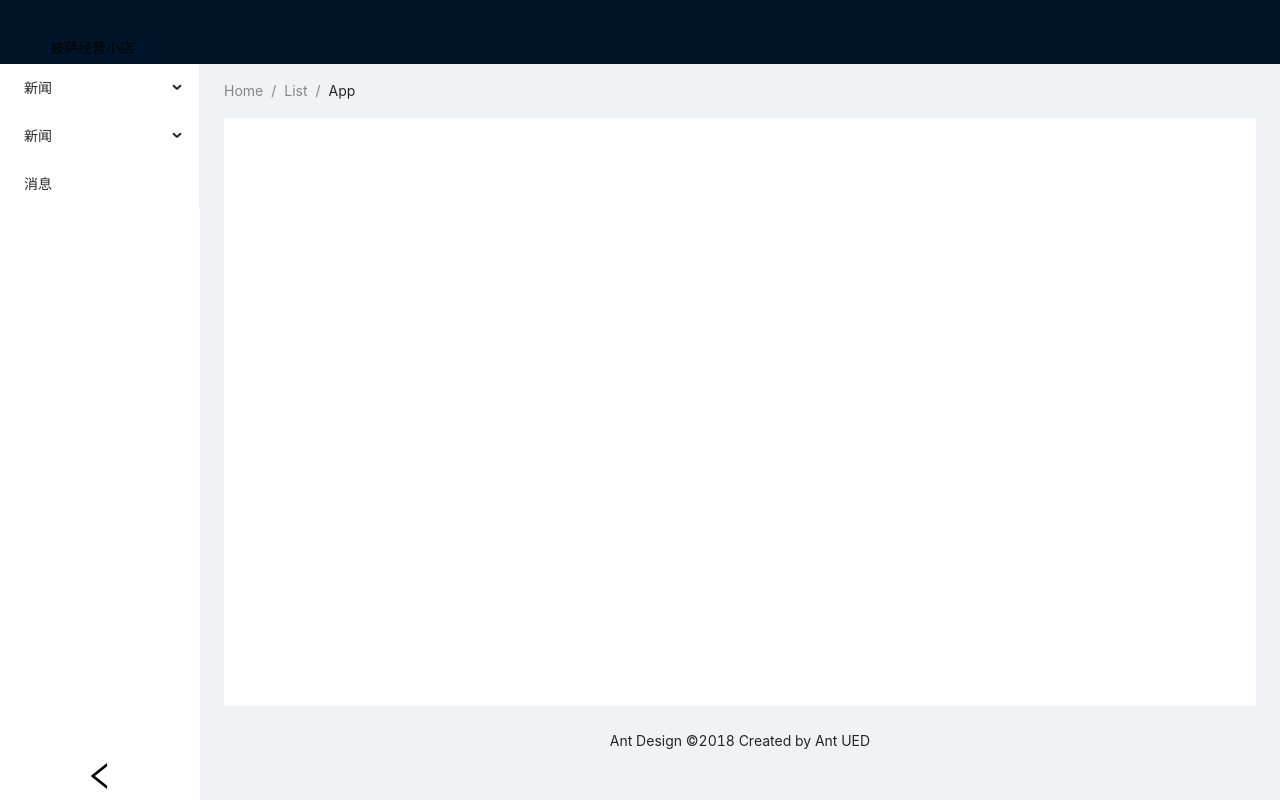
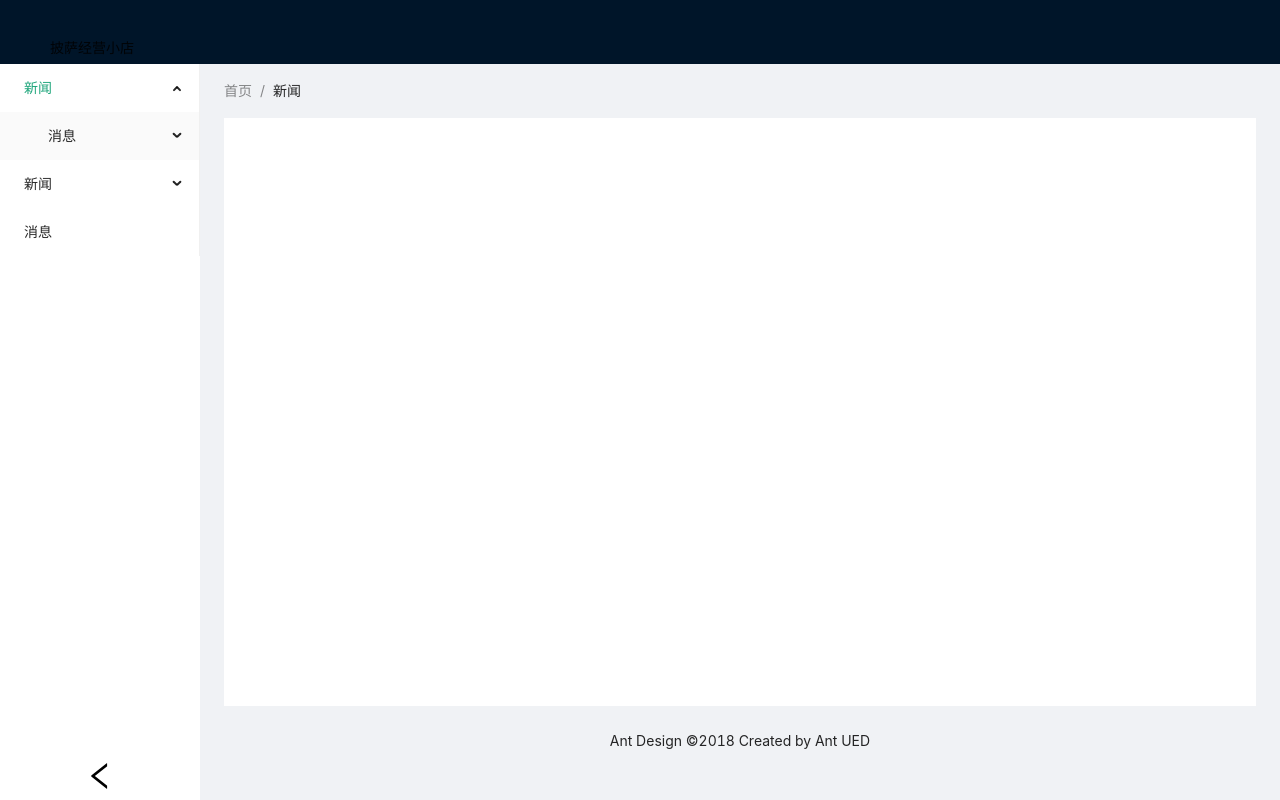
Before and after one commit to YvieWong/React-Study-Demo, a React (Create React App) app: page /MyLayout/news in a window 1280 px wide. Built offline with nearby package versions, Linux system fonts and the light colour scheme.

Commit message:
feat:动态面包屑实现

```diff
--- a/src/pages/dashboard/index.jsx
+++ b/src/pages/dashboard/index.jsx
@@ -1,5 +1,4 @@
 import React from 'react'
-import MyLayout from '../layout'
 
 export default function Dashboard () {
   return (
--- a/src/pages/layout/index.jsx
+++ b/src/pages/layout/index.jsx
@@ -1,10 +1,10 @@
-import React, { Fragment } from 'react'
+import React, { Fragment, useState, useEffect } from 'react'
 import { Layout, Menu, Breadcrumb } from 'antd';
 // import { UserOutlined, LaptopOutlined, NotificationOutlined } from '@ant-design/icons';
 const { SubMenu } = Menu;
 const { Header, Content, Footer, Sider } = Layout;
 import './index.scss'
-import { Link, useRoutes, Outlet } from 'react-router-dom';
+import { Link, useLocation, useRoutes } from 'react-router-dom';
 import { dynamicRoutingArray } from '../../router';
 
 
@@ -15,6 +15,7 @@ const MenuRout = () => {
 }
 
 const MySubMenu = (item) => {
+  if (item.isLayout === true) {
     return <SubMenu title={item.title} key={item.path}>
       {
         item.children.map(one => {
@@ -40,24 +41,65 @@ const MySubMenu = (item) => {
     </SubMenu>
   }
 
+}
+
 const MyMenuItem = (item, parentPath) => {
-  console.log(parentPath);
+  // console.log(parentPath);
+  if (item.isLayout === true) {
     return <Menu.Item key={item.path} >
       <Link to={parentPath + '/' + item.path}>
         {item.title}
       </Link>
     </Menu.Item>
+  }
+
 
 }
 
 export default function MyLayout () {
-  const [collapsed, setCollapsed] = React.useState(false)
+  const pathname = useLocation().pathname
+
+  const [collapsed, setCollapsed] = useState(false)
+  const [selected, setSelected] = useState([])
+  const [opened, setOpened] = useState([])
+  const [breads, setBreads] = useState([])
+
+  useEffect(() => {
+    writeBreadcrumb()
+    let selectPath = pathname.substring(pathname.lastIndexOf('/') + 1)
+    setSelected([selectPath])
+    let openedPath = pathname.substring(pathname.indexOf('/', 2) + 1)
+    setOpened(openedPath.split('/'))
+  }, [pathname])
+
+  useEffect(() => {
+    // console.log(breads);
+    if (breads.length === 0) {
+      let arr = pathname.split('/')
+      arr.splice(0, 1)
+      matchArray(arr, dynamicRoutingArray)
+    }
+  }, [breads])
 
 
-  function onCollapse (collapsed) {
-    console.log(collapsed);
-    setCollapsed(collapsed)
+  async function writeBreadcrumb () {
+    await setBreads([])
   }
+
+  function matchArray (array, allArr) {
+    allArr.map(item => {
+      if (array.indexOf(item.path) > 0) {
+        setBreads(() => {
+          breads.push(item)
+          return [...breads]
+        })
+      }
+      if (item.children && item.children.length > 0) {
+        matchArray(array, item.children)
+      }
+    })
+  }
+
   return (
     <Fragment>
       <Layout>
@@ -70,17 +112,30 @@ export default function MyLayout () {
             breakpoint="lg"
             collapsedWidth="80"
             collapsed={collapsed}
-            onBreakpoint={broken => {
-              console.log(broken);
+            // onBreakpoint={broken => {
+            //   // console.log(broken);
+            // }}
+            onCollapse={(collapsed) => {
+              setCollapsed(collapsed)
             }}
-            onCollapse={onCollapse}
           >
             {/* <div className="logo" /> */}
-            <Menu mode="inline" defaultSelectedKeys={['1']} defaultOpenKeys={[]}>
+            <Menu mode="inline"
+              onClick={(e) => {
+                setSelected([e.key])
+                writeBreadcrumb()
+              }}
+              defaultOpenKeys={opened}
+              openKeys={opened}
+              selectedKeys={selected}
+              onOpenChange={(openKeys) => {
+                setOpened(openKeys);
+              }}>
               {
                 dynamicRoutingArray.map(item => {
-                  if (item.isLayout === true && item.children && item.children.length > 0) {
-                    console.log(item, 'aaa');
+                  if (item.isLayout === true) {
+                    if (item.children && item.children.length > 0) {
+                      // console.log(item, 'aaa');
                       return MySubMenu(item)
                     } else {
                       return <Menu.Item key={item.path} >
@@ -89,15 +144,24 @@ export default function MyLayout () {
                         </Link>
                       </Menu.Item>
                     }
+                  }
+
                 })
               }
             </Menu>
           </Sider>
           <Layout style={{ padding: '0 24px 24px' }}>
             <Breadcrumb style={{ margin: '16px 0' }}>
-              <Breadcrumb.Item>Home</Breadcrumb.Item>
-              <Breadcrumb.Item>List</Breadcrumb.Item>
-              <Breadcrumb.Item>App</Breadcrumb.Item>
+              <Breadcrumb.Item>首页</Breadcrumb.Item>
+              {/* {console.log(breads)} */}
+              {
+                breads.map(item => {
+                  return <Breadcrumb.Item key={item.path}>{item.title}</Breadcrumb.Item>
+                })
+              }
+
+              {/* <Breadcrumb.Item>List</Breadcrumb.Item>
+              <Breadcrumb.Item>App</Breadcrumb.Item> */}
             </Breadcrumb>
             <Content
               className="site-layout-background"
@@ -108,7 +172,7 @@ export default function MyLayout () {
               }}
             >
               <MenuRout />
-              <Outlet />
+              {/* <Outlet /> */}
             </Content>
             <Footer style={{ textAlign: 'center' }}>Ant Design ©2018 Created by Ant UED</Footer>
           </Layout>
--- a/src/router/index.js
+++ b/src/router/index.js
@@ -5,6 +5,7 @@ import Login from '../pages/login'
 import News from '../pages/news'
 import Message from '../pages/message'
 import NotFound from '../pages/404'
+import Dashboard from '../pages/dashboard'
 
 
 
@@ -13,12 +14,14 @@ export const dynamicRoutingArray = [
     path: 'news',
     title: '新闻',
     isLayout: true,
+    // element: <Navigate to="/MyLayout/news/message1/message11" />,
     // element: <MyLayout />,
     children: [
       {
         path: 'message1',
         title: '消息',
         isLayout: true,
+        // element: <Navigate to="/MyLayout/news/message1/message11" />,
         // element: <Message />,
         children: [
           {
@@ -50,7 +53,13 @@ export const dynamicRoutingArray = [
     title: '消息',
     isLayout: true,
     element: <Message />
-  }
+  },
+  {
+    path: 'dashboard',
+    title: '首页',
+    isLayout: false,
+    element: <Dashboard />
+  },
 ]
 export const staticRoutingArray = [
   {
@@ -63,7 +72,7 @@ export const staticRoutingArray = [
   },
   {
     path: '/',
-    element: <Navigate to="/MyLayout" />
+    element: <Navigate to="/MyLayout/dashboard" />
   },
   {
     path: '*',
```
Lines whose indentation alone changed are shown as unchanged.
